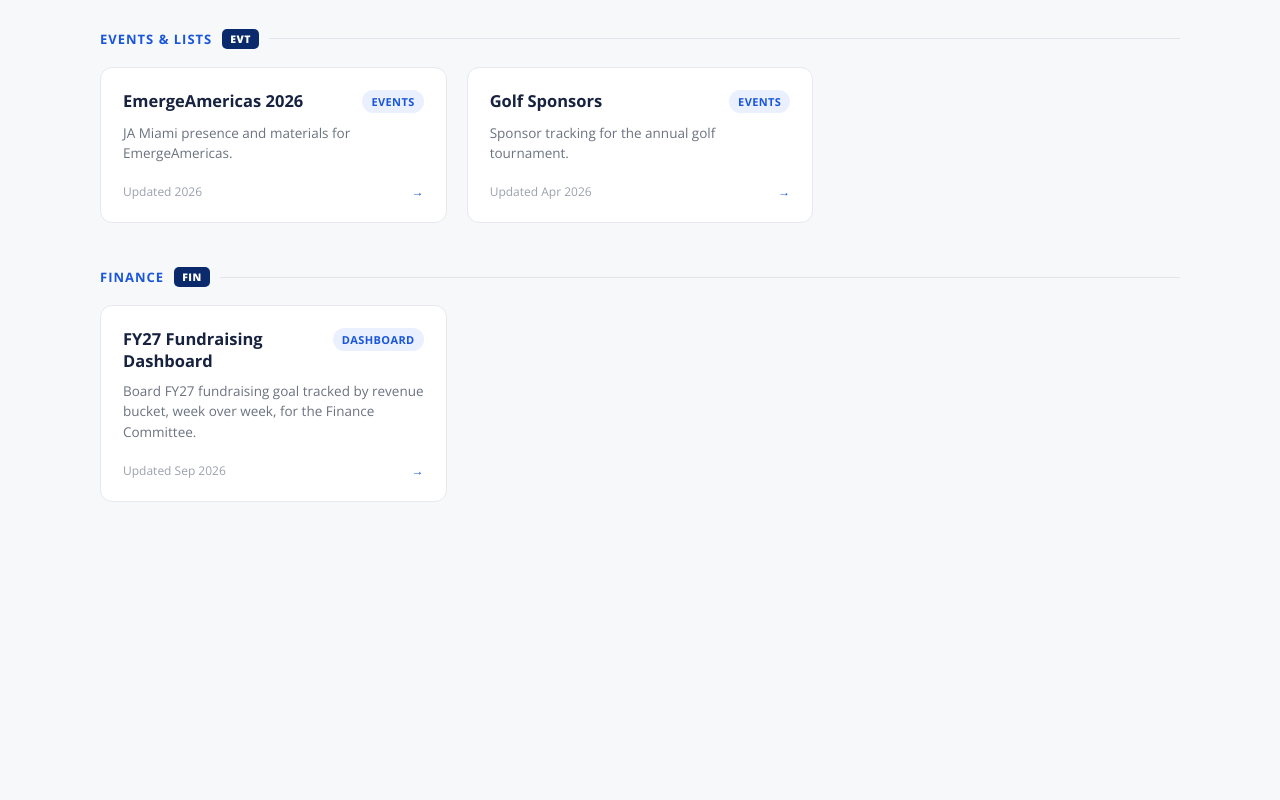
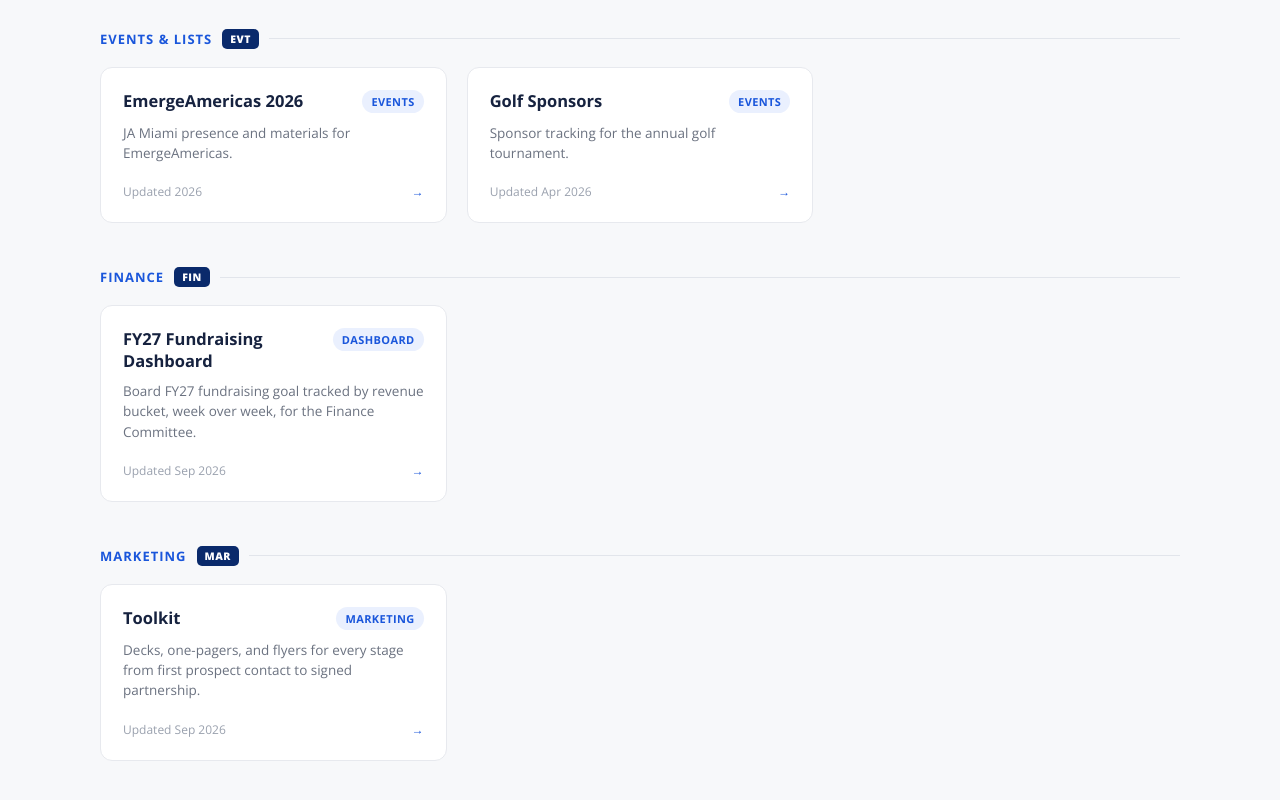
Before and after one commit to acanerus/projects.jamiami.com-, a plain HTML site: page index.html in a window 1280 px wide. Shown: the part 830-1630 px from the top of the page. Before the commit the page ends 1456 px from the top, so only its background shows below. Drawn offline with nearby package versions, Linux system fonts and the light colour scheme.

Commit message:
Add Marketing section with Toolkit card linking to toolkit.jamiami.com

```diff
--- a/index.html
+++ b/index.html
@@ -246,6 +246,7 @@
     <button class="filter-chip" data-filter="fundraising">Fundraising</button>
     <button class="filter-chip" data-filter="events">Events &amp; Lists</button>
     <button class="filter-chip" data-filter="finance">Finance</button>
+    <button class="filter-chip" data-filter="marketing">Marketing</button>
   </div>
 
   <div class="group" data-group="analysis">
@@ -336,6 +337,20 @@
     </div>
   </div>
 
+  <div class="group" data-group="marketing">
+    <div class="group-label">Marketing <span class="dept-badge">MAR</span></div>
+    <div class="grid">
+      <a class="card" href="https://toolkit.jamiami.com">
+        <div class="card-top">
+          <p class="card-title">Toolkit</p>
+          <span class="tag">Marketing</span>
+        </div>
+        <p class="card-desc">Decks, one-pagers, and flyers for every stage from first prospect contact to signed partnership.</p>
+        <div class="card-meta"><span>Updated Sep 2026</span><span class="card-arrow">→</span></div>
+      </a>
+    </div>
+  </div>
+
 </main>
 
 <script>
```
